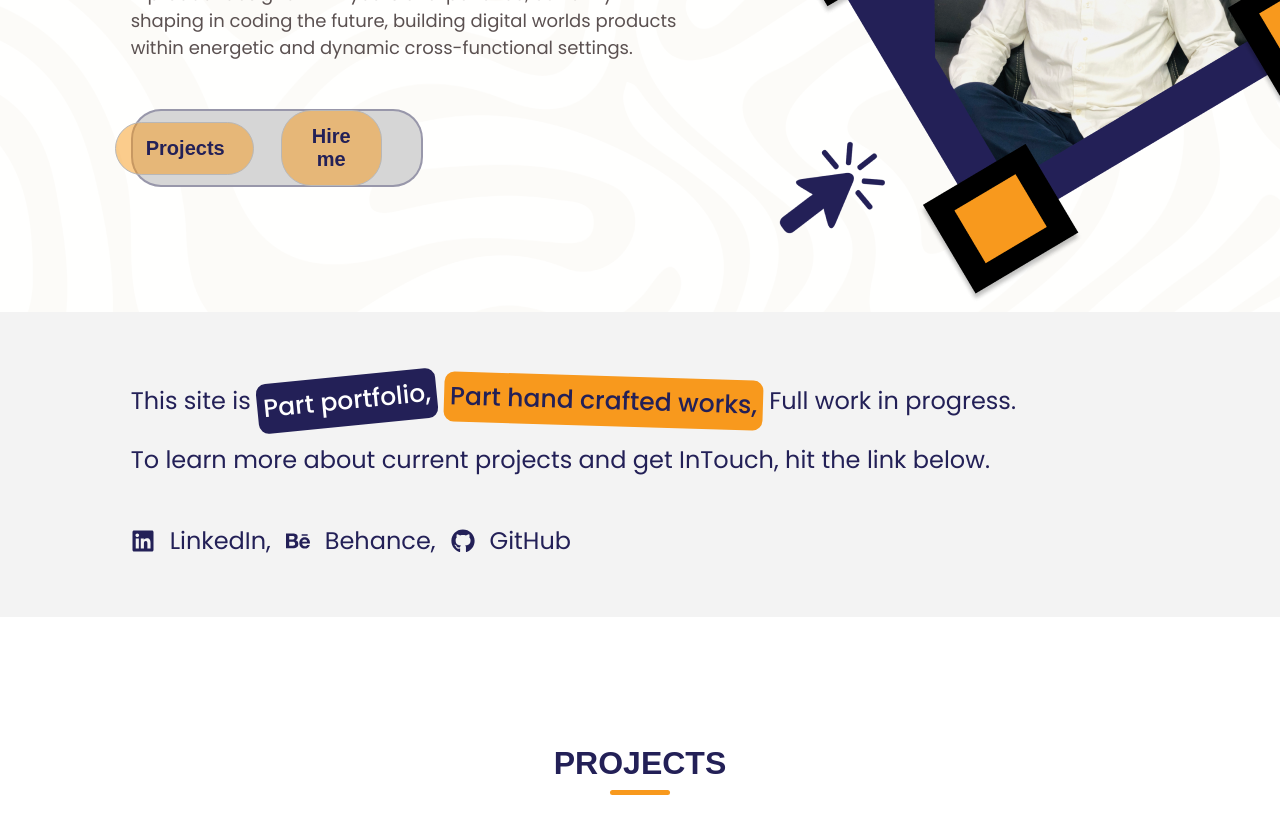
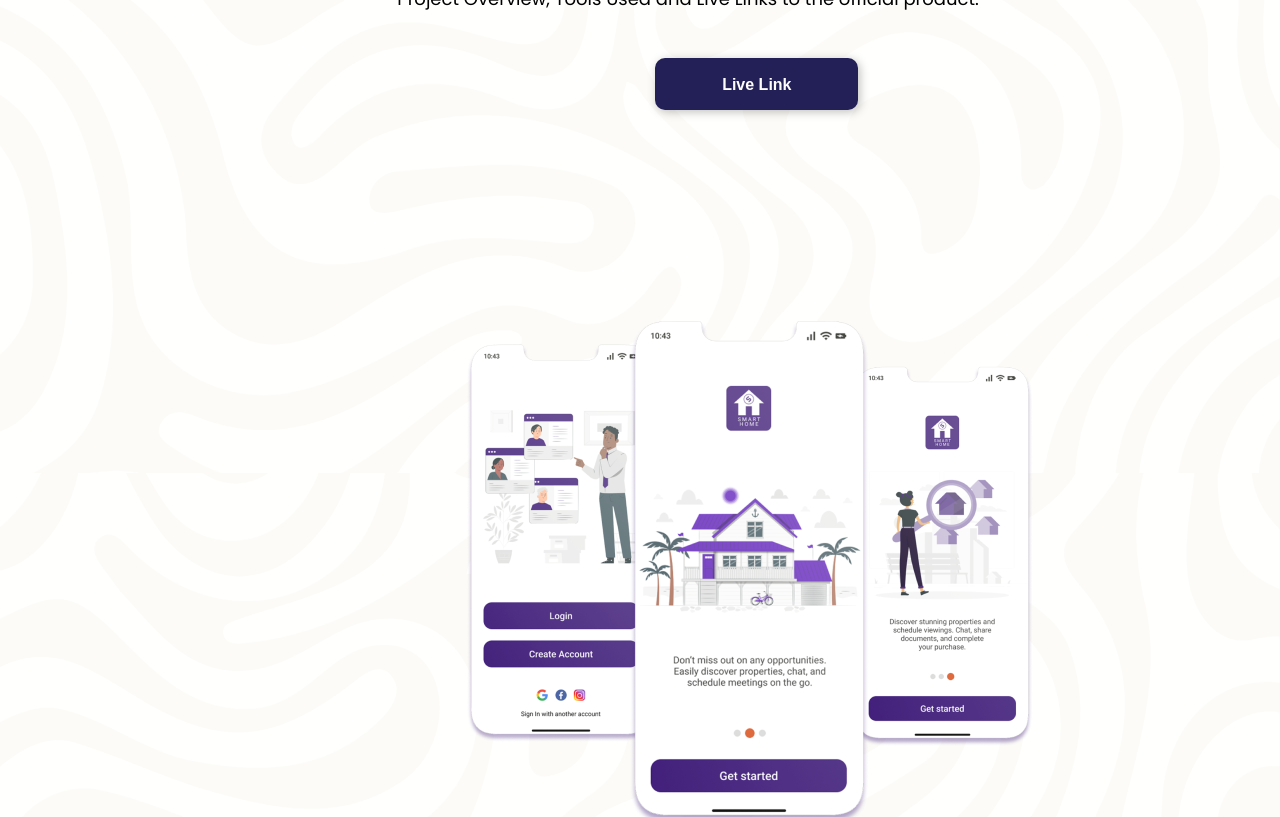
Before and after one commit to kmgmedia/build-cv-with-react-js-app, a React (Create React App) app: page / in a window 1280 px wide. Shown: the part 520-1337 px from the top of the page. Built offline with nearby package versions, Linux system fonts and the light colour scheme.

Commit message:
Projects updated

```diff
--- a/src/Components/Display.jsx
+++ b/src/Components/Display.jsx
@@ -21,16 +21,16 @@ import Footer from './Footer/Footer';
     return (
         <div>
         <Navbar/>
-        <Hero/>
-        <Projects/>
+        {/* <Hero/> */}
+        {/* <Projects/> */}
         {/* <Form/> */}
         {/* <Kmgfoliobigpage/> */}
         {/* <Nexcentfoliobigpage/> */}
         {/* <Sicklefolio/> */}
-        {/* <Smarthomefolio/> */}
+        <Smarthomefolio/>
         {/* <Bycfolio/> */}
         {/* <Pethomefolio/> */}
-        {/* <About/> */}
+        <About/>
         <Footer/>
 
         </div>
--- a/src/Components/Smarthomefolio/Smarthomefolio.jsx
+++ b/src/Components/Smarthomefolio/Smarthomefolio.jsx
@@ -84,10 +84,10 @@ const Smarthomefolio = () => {
                         </div>
                         <p>
                         Improving the user experience (UX) in real estate starts
-                        with a comprehensive understanding of distinct user
-                        segments, including international buyers, sellers, and
-                        agents. This entails conducting thorough research to
-                        pinpoint their challenges and preferences. Subsequently,
+                        with a <br /> comprehensive understanding of distinct user
+                        segments, including <br /> international buyers, sellers, and
+                        agents. This entails conducting thorough <br /> research to
+                        pinpoint their challenges and preferences. Subsequently, <br />
                         implementing usability testing and continuously gathering
                         feedback is essential.</p>
                     </div>
```
